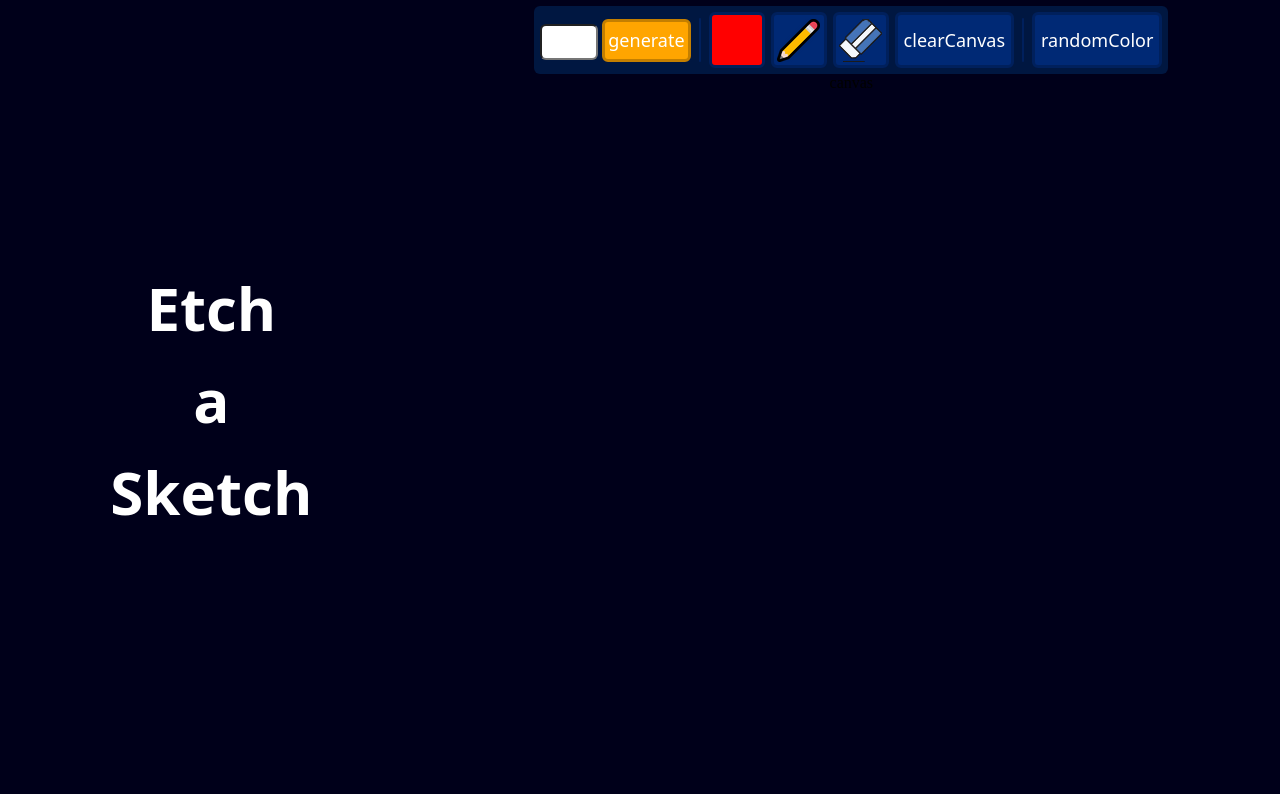
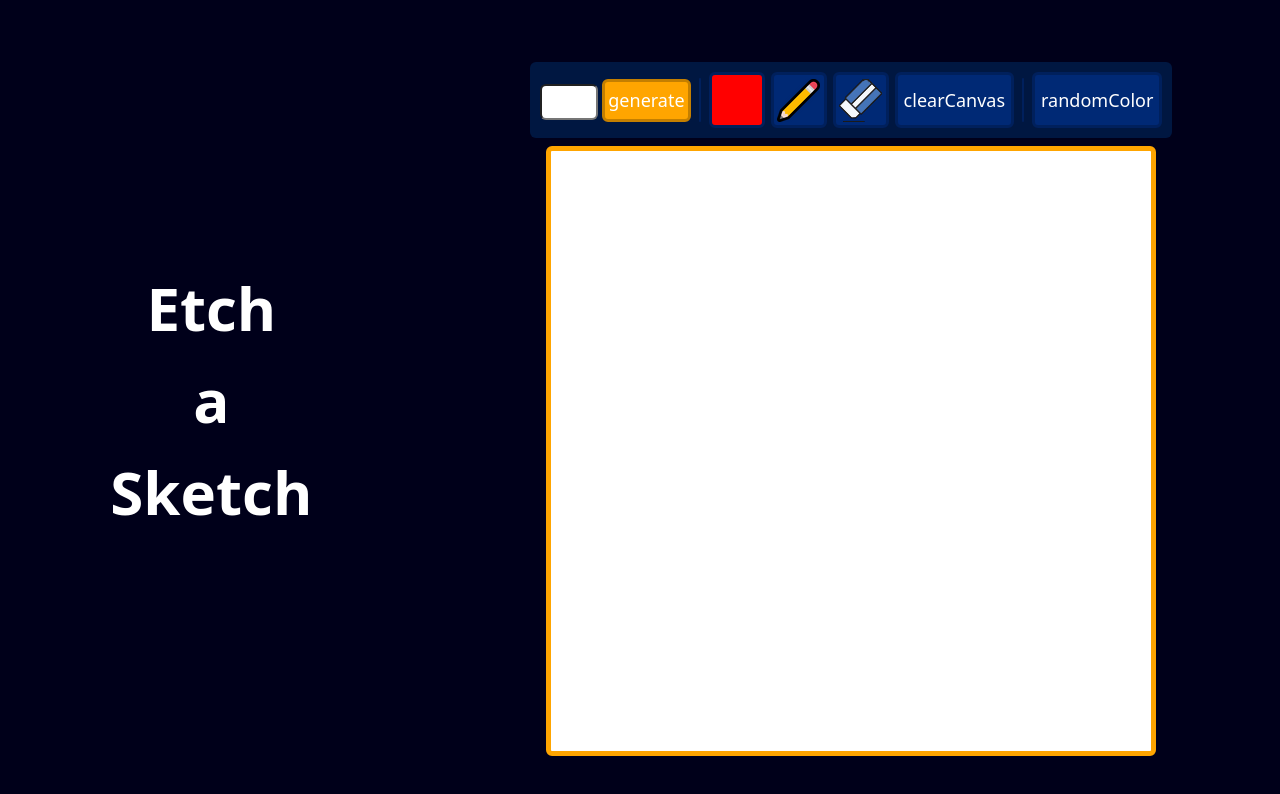
Before and after one commit to introduction996/Etch-a-Sketch, a plain HTML site: page index.html in a window 1280 px wide. Drawn offline with Linux system fonts and the light colour scheme.

Commit message:
make toolbar options

```diff
--- a/index.html
+++ b/index.html
@@ -13,6 +13,7 @@
         <p class="title">Sketch</p>
     </div>
     <div class="content">
+        <div class="tools-options"></div>
         <div class="tools">
             <div class="canvas-size">
                 <form id="canvas-size">
@@ -38,7 +39,8 @@
                 <button id="random-color">randomColor</button>
             </div>
         </div>
-        <div class="canvas">canvas</div>
+
+        <div class="canvas"></div>
     </div>
 </body>
 
--- a/styles.css
+++ b/styles.css
@@ -31,10 +31,11 @@ body {
 .content {
     display: flex;
     flex-direction: column;
-    justify-content: flex-start;
+    justify-content: center;
     align-items: center;
     flex: 2;
     padding: 6px;
+    gap: 8px;
 }
 
 p.title {
@@ -48,8 +49,19 @@ p.title {
     height: auto;
     background-color: rgb(0, 23, 65);
     border-radius: 6px;
-    padding: 6px;
+    padding: 10px;
     display: flex;
+    align-items: center;
+    justify-content: center;
+}
+
+.tools-options {
+    width: 10px;
+    height: 10px;
+    background-color: rgb(0, 0, 26);
+    border-radius: 6px;
+    display: flex;
+    justify-content: center;
     align-items: center;
 }
 
@@ -204,3 +216,11 @@ p.title {
 #random-color:active {
     opacity: 80%;
 }
+
+.canvas {
+    border: 5px solid orange;
+    border-radius: 6px;
+    background-color: white;
+    width: 600px;
+    height: 600px;
+}
```
